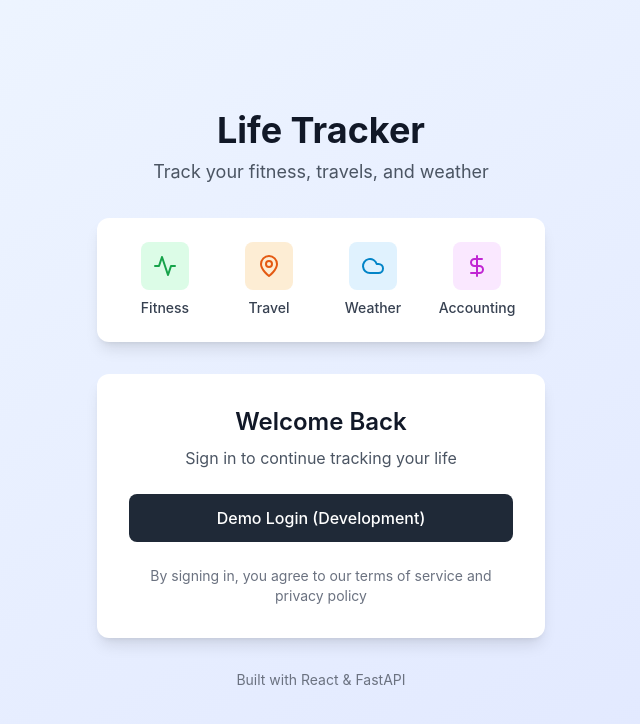
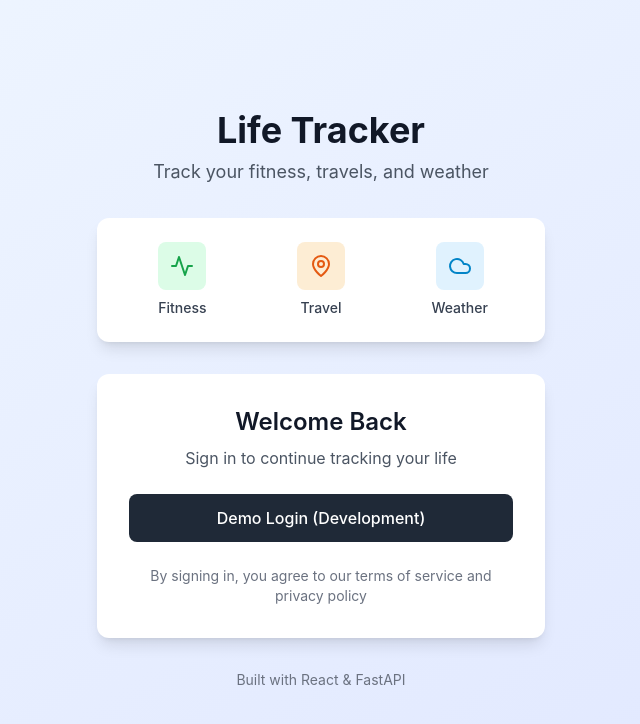
Before and after one commit to bravocui/hello-bravo, a React (Create React App) app in the folder frontend/: page /login in a window 1280 px wide. Shown: the top 724 px of the page, without its empty margins (319-959 px from the left). Built offline with nearby package versions, Linux system fonts and the light colour scheme; no server answers.

Commit message:
Force cache refresh - Sun Jul 27 20:09:58 CEST 2025

```diff
--- a/frontend/src/App.tsx
+++ b/frontend/src/App.tsx
@@ -6,7 +6,6 @@ import Dashboard from './components/Dashboard';
 import FitnessPage from './components/FitnessPage';
 import TravelPage from './components/TravelPage';
 import WeatherPage from './components/WeatherPage';
-import AccountingPage from './components/AccountingPage';
 import './index.css';
 
 // Protected Route component
@@ -54,14 +53,6 @@ const App: React.FC = () => {
                 </ProtectedRoute>
               }
             />
-            <Route
-              path="/accounting"
-              element={
-                <ProtectedRoute>
-                  <AccountingPage />
-                </ProtectedRoute>
-              }
-            />
           </Routes>
         </div>
       </Router>
--- /dev/null
+++ b/frontend/src/SimpleTest.tsx
@@ -0,0 +1,28 @@
+import React from 'react';
+
+const SimpleTest: React.FC = () => {
+  console.log('SimpleTest component rendering');
+
+  return (
+    <div style={{ padding: '20px', fontFamily: 'Arial, sans-serif' }}>
+      <h1>React App Test</h1>
+      <p>If you can see this, React is working!</p>
+      <p>Check the browser console for debug messages.</p>
+      <button
+        onClick={() => alert('JavaScript is working!')}
+        style={{
+          padding: '10px 20px',
+          backgroundColor: '#007bff',
+          color: 'white',
+          border: 'none',
+          borderRadius: '5px',
+          cursor: 'pointer'
+        }}
+      >
+        Test JavaScript
+      </button>
+    </div>
+  );
+};
+
+export default SimpleTest;
--- a/frontend/src/components/Dashboard.tsx
+++ b/frontend/src/components/Dashboard.tsx
@@ -1,7 +1,7 @@
 import React from 'react';
 import { useNavigate } from 'react-router-dom';
 import { useAuth } from '../contexts/AuthContext';
-import { Activity, MapPin, Cloud, LogOut, DollarSign } from 'lucide-react';
+import { Activity, MapPin, Cloud, LogOut } from 'lucide-react';
 
 const Dashboard: React.FC = () => {
   const navigate = useNavigate();
@@ -40,15 +40,7 @@ const Dashboard: React.FC = () => {
       path: '/weather',
       stats: '4 cities monitored'
     },
-    {
-      id: 'accounting',
-      title: 'Expense Tracker',
-      description: 'Track your expenses and spending',
-      icon: DollarSign,
-      color: 'accounting',
-      path: '/accounting',
-      stats: '7 expenses recorded'
-    }
+
   ];
 
   return (
@@ -147,7 +139,7 @@ const Dashboard: React.FC = () => {
         </div>
 
         {/* Quick Stats */}
-        <div className="mt-12 grid grid-cols-1 md:grid-cols-4 gap-6">
+        <div className="mt-12 grid grid-cols-1 md:grid-cols-3 gap-6">
           <div className="bg-white rounded-xl shadow-sm border border-gray-200 p-6">
             <div className="flex items-center space-x-3">
               <div className="w-10 h-10 bg-fitness-100 rounded-lg flex items-center justify-center">
@@ -184,17 +176,7 @@ const Dashboard: React.FC = () => {
             </div>
           </div>
 
-          <div className="bg-white rounded-xl shadow-sm border border-gray-200 p-6">
-            <div className="flex items-center space-x-3">
-              <div className="w-10 h-10 bg-accounting-100 rounded-lg flex items-center justify-center">
-                <DollarSign className="w-5 h-5 text-accounting-600" />
-              </div>
-              <div>
-                <p className="text-sm font-medium text-gray-600">Total Expenses</p>
-                <p className="text-2xl font-bold text-gray-900">7</p>
-              </div>
-            </div>
-          </div>
+
         </div>
       </main>
     </div>
--- a/frontend/src/components/Login.tsx
+++ b/frontend/src/components/Login.tsx
@@ -1,7 +1,7 @@
 import React, { useEffect, useCallback } from 'react';
 import { useAuth } from '../contexts/AuthContext';
 import { useNavigate } from 'react-router-dom';
-import { Activity, MapPin, Cloud, DollarSign } from 'lucide-react';
+import { Activity, MapPin, Cloud } from 'lucide-react';
 
 declare global {
   interface Window {
@@ -75,7 +75,7 @@ const Login: React.FC = () => {
 
         {/* Feature Preview */}
         <div className="bg-white rounded-xl shadow-lg p-6 space-y-4">
-          <div className="grid grid-cols-4 gap-4 text-center">
+          <div className="grid grid-cols-3 gap-4 text-center">
             <div className="flex flex-col items-center space-y-2">
               <div className="w-12 h-12 bg-fitness-100 rounded-lg flex items-center justify-center">
                 <Activity className="w-6 h-6 text-fitness-600" />
@@ -94,12 +94,7 @@ const Login: React.FC = () => {
               </div>
               <span className="text-sm font-medium text-gray-700">Weather</span>
             </div>
-            <div className="flex flex-col items-center space-y-2">
-              <div className="w-12 h-12 bg-accounting-100 rounded-lg flex items-center justify-center">
-                <DollarSign className="w-6 h-6 text-accounting-600" />
-              </div>
-              <span className="text-sm font-medium text-gray-700">Accounting</span>
-            </div>
+
           </div>
         </div>
 
--- a/frontend/src/config/api.ts
+++ b/frontend/src/config/api.ts
@@ -2,6 +2,8 @@ import axios from 'axios';
 
 // Get API URL from environment variable, fallback to localhost for development
 const API_URL = process.env.REACT_APP_API_URL || 'http://localhost:8000';
+
+
 
 // Create axios instance with base configuration
 const api = axios.create({
--- a/frontend/src/index.tsx
+++ b/frontend/src/index.tsx
@@ -1,11 +1,11 @@
 import React from 'react';
 import ReactDOM from 'react-dom/client';
+import './index.css';
 import App from './App';
 
 const root = ReactDOM.createRoot(
   document.getElementById('root') as HTMLElement
 );
-
 root.render(
   <React.StrictMode>
     <App />
```
Also changed, not shown: 2 other files (tests, documents, lock files or other folders).
